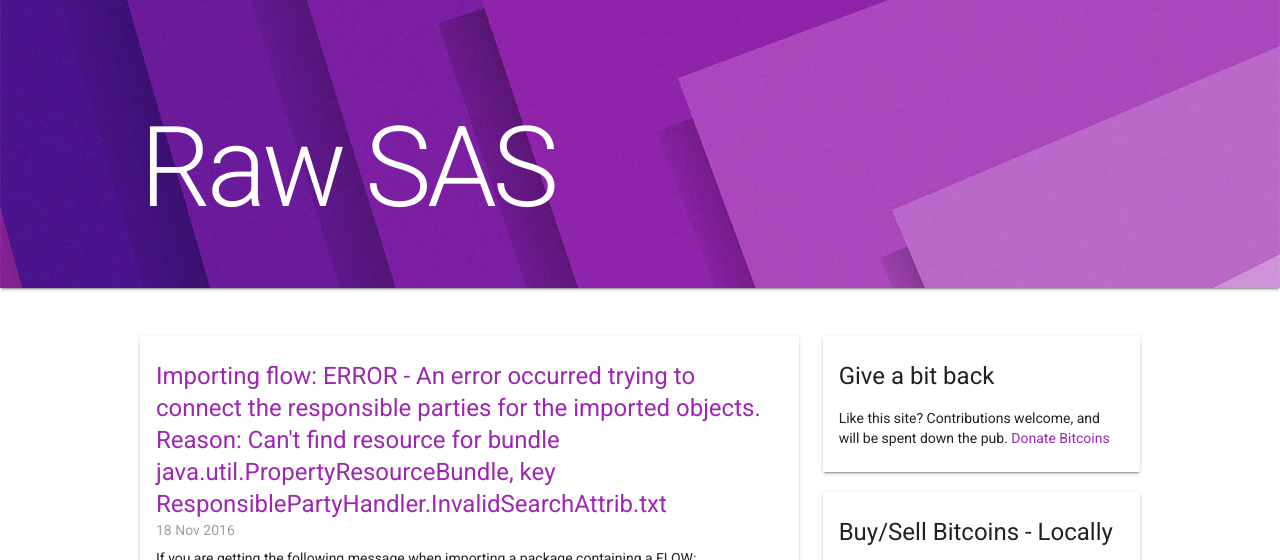
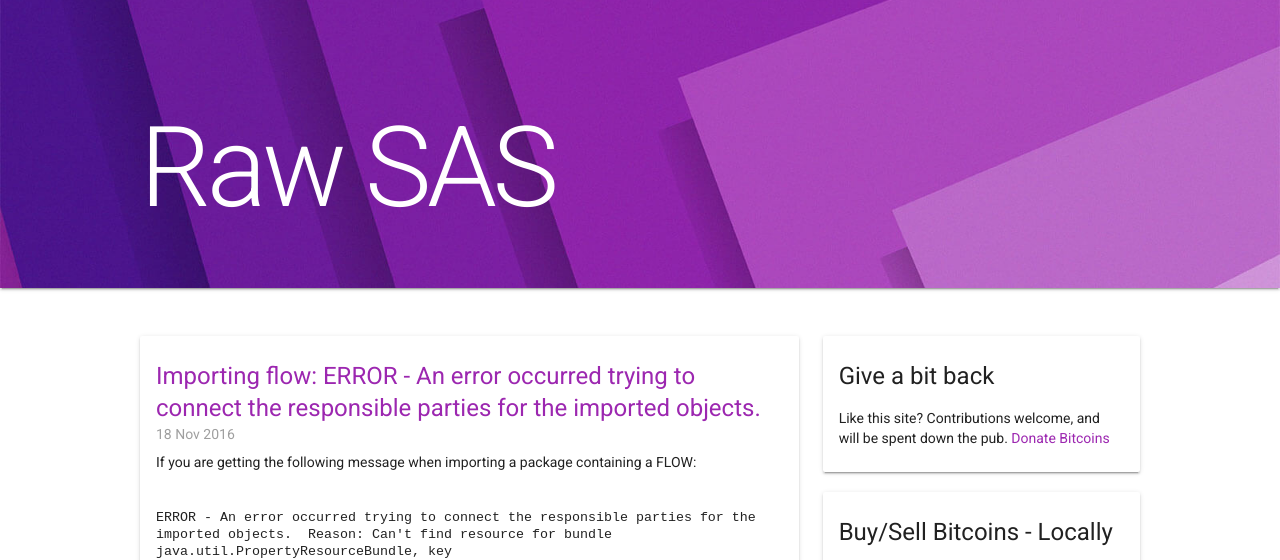
Before and after one commit to rawsas/rawsas.github.io, a Jekyll site: the page built from _posts/2016-11-18-importing-flow-in-di-studio-or-sas.html, in a window 1280 px wide and 1400 px high, cut to the strip 0-560 px from the top of the window. Built offline with Jekyll 4.4.1, drawn with Linux system fonts in a browser that asks for light colours; nearby versions of some CDN libraries; some of the changed text lies outside the part shown.

Commit message:
shorter title

```diff
--- a/_posts/2016-11-18-importing-flow-in-di-studio-or-sas.html
+++ b/_posts/2016-11-18-importing-flow-in-di-studio-or-sas.html
@@ -1,8 +1,7 @@
 ---
 layout: post
 title: 'Importing flow: ERROR - An error occurred trying to connect the responsible
-  parties for the imported objects.  Reason: Can''t find resource for bundle java.util.PropertyResourceBundle,
-  key ResponsiblePartyHandler.InvalidSearchAttrib.txt'
+  parties for the imported objects.'
 date: '2016-11-18T04:23:00.004-08:00'
 author: Allan Bowe
 tags:
```
